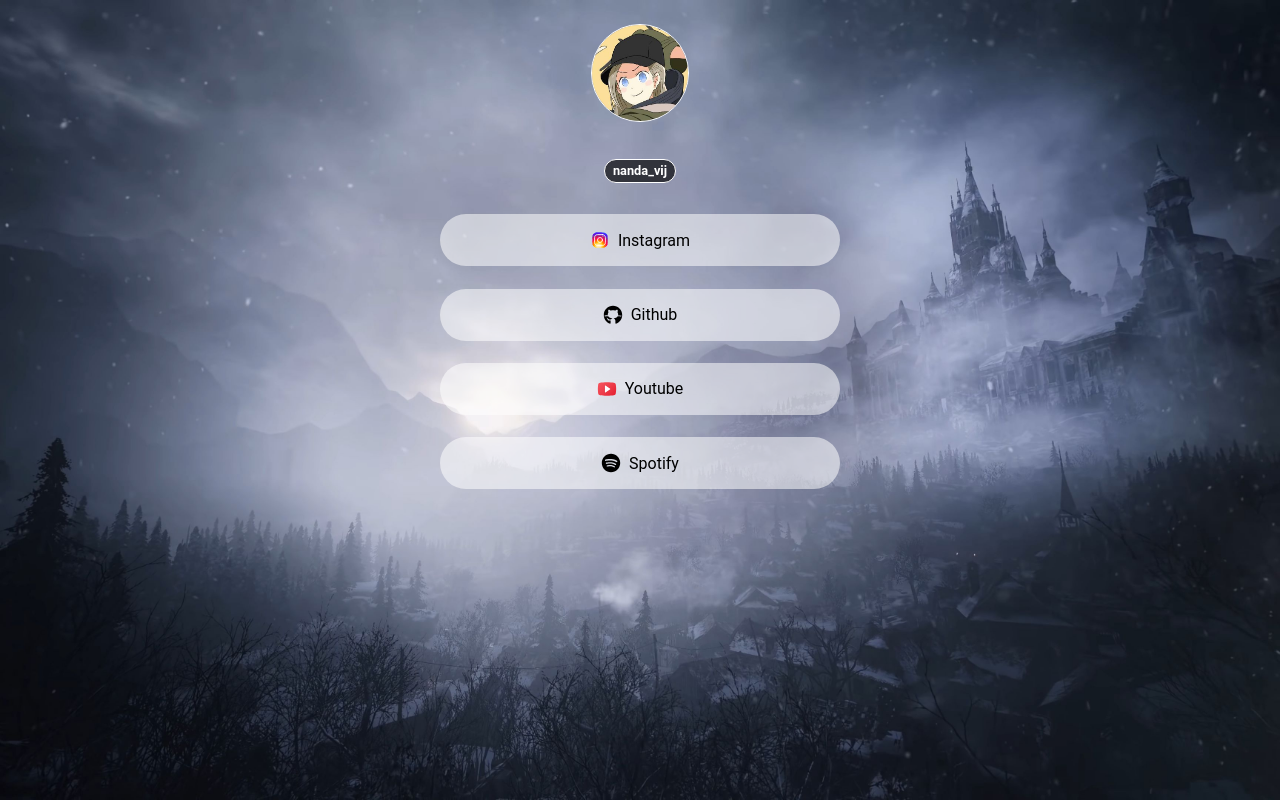
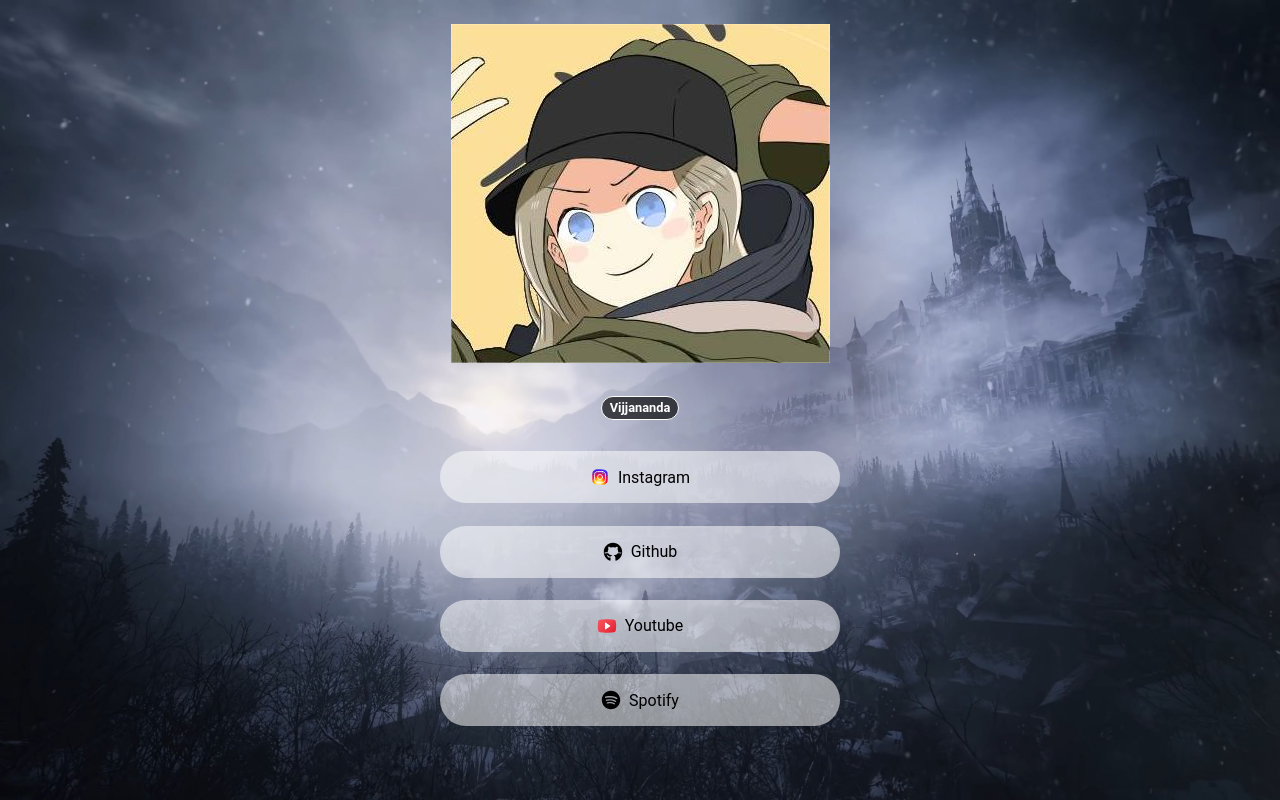
Before and after one commit to Vijjananda/nanvijtree, a plain HTML site: page index.html in a window 1280 px wide. Drawn offline with nearby package versions, Linux system fonts and the light colour scheme; a web font is replaced by a local one.

Commit message:
Update index.html

```diff
--- a/index.html
+++ b/index.html
@@ -19,13 +19,9 @@
     <div id="vanta"></div>
     <main>
       <header>
-        <a href="https://www.youtube.com/@vijjananda62">
           <img src="./ava.png" alt="avatar logo" />
-        </a>
         <h1>
-          <a href="https://www.instagram.com/nanda_vij/">
-            nanda_vij
-            </a>
+            Vijjananda
         </h1>
       </header>
       <ul>
```
